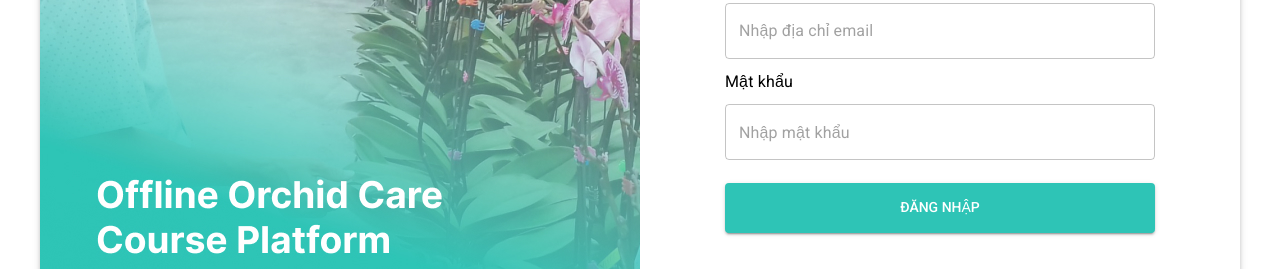
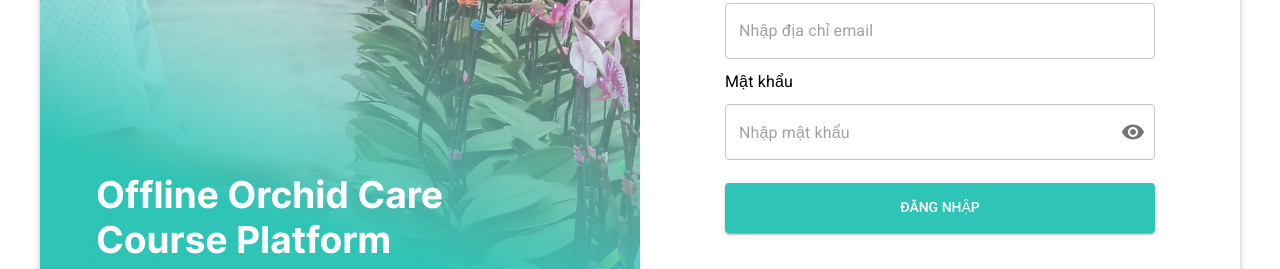
Before and after one commit to Deco-Team/orchidify-management, a React (Vite) app: page /login in a window 1280 px wide. Shown: the part 402-671 px from the top of the page. Built offline with nearby package versions, Linux system fonts and the light colour scheme; a web font is replaced by a local one.

Commit message:
[UI][NghiaVHD] add show/hidden password toggle

```diff
--- a/package.json
+++ b/package.json
@@ -1,5 +1,5 @@
 {
-  "name": "orchidify-management",
+  "name": "orchidify-instructor",
   "private": true,
   "version": "0.0.0",
   "type": "module",
--- /dev/null
+++ b/src/components/form/ControlledOutlinedInput.tsx
@@ -0,0 +1,29 @@
+import { Box, FormHelperText, InputLabel, OutlinedInput, OutlinedInputProps } from '@mui/material'
+import { FieldValues, useController, UseControllerProps } from 'react-hook-form'
+
+interface ControlledOutlinedInputProps<TFieldValues extends FieldValues> {
+  controller: UseControllerProps<TFieldValues>
+  label: string
+}
+
+const ControlledOutlinedInput = <TFieldValues extends FieldValues>({
+  controller,
+  label,
+  sx,
+  ...props
+}: ControlledOutlinedInputProps<TFieldValues> & OutlinedInputProps) => {
+  const {
+    field,
+    fieldState: { error }
+  } = useController(controller)
+
+  return (
+    <Box sx={sx}>
+      <InputLabel sx={{ marginBottom: '0.7rem', color: '#000000' }}>{label}</InputLabel>
+      <OutlinedInput error={!!error} {...field} {...props} />
+      {error ? <FormHelperText error>{error.message}</FormHelperText> : null}
+    </Box>
+  )
+}
+
+export default ControlledOutlinedInput
--- a/src/components/form/ControlledSelect.tsx
+++ b/src/components/form/ControlledSelect.tsx
@@ -32,7 +32,7 @@ const ControlledSelect = <TFieldValues extends FieldValues>({
           </MenuItem>
         ))}
       </Select>
-      {error ? <FormHelperText>{error.message}</FormHelperText> : null}
+      {error ? <FormHelperText error>{error.message}</FormHelperText> : null}
     </>
   )
 }
--- a/src/components/form/ControlledTextField.tsx
+++ /dev/null
@@ -1,27 +0,0 @@
-import { InputLabel, TextField, TextFieldProps } from '@mui/material'
-import { FieldValues, useController, UseControllerProps } from 'react-hook-form'
-
-interface ControlledTextFieldProps<TFieldValues extends FieldValues> {
-  controller: UseControllerProps<TFieldValues>
-  label: string
-}
-
-const ControlledTextField = <TFieldValues extends FieldValues>({
-  controller,
-  label,
-  ...props
-}: ControlledTextFieldProps<TFieldValues> & TextFieldProps) => {
-  const {
-    field,
-    fieldState: { error }
-  } = useController(controller)
-
-  return (
-    <>
-      <InputLabel sx={{ marginBottom: '0.7rem', color: '#000000' }}>{label}</InputLabel>
-      <TextField error={!!error} helperText={error?.message} {...field} {...props} />
-    </>
-  )
-}
-
-export default ControlledTextField
--- a/src/pages/login/components/LoginForm.tsx
+++ b/src/pages/login/components/LoginForm.tsx
@@ -1,13 +1,16 @@
 import { useForm } from 'react-hook-form'
 import { z } from 'zod'
 import { zodResolver } from '@hookform/resolvers/zod'
-import ControlledTextField from '~/components/form/ControlledTextField'
+import ControlledOutlinedInput from '~/components/form/ControlledOutlinedInput'
 import { StyledForm } from './LoginForm.styled'
 import { PrimaryButton } from '~/components/button/Button.styled'
 import ControlledSelect from '~/components/form/ControlledSelect'
 import { UserRole } from '~/global/constants'
 import useAuth from '~/auth/useAuth'
 import { notifyError, notifySuccess } from '~/utils/toastify'
+import { useState } from 'react'
+import { IconButton, InputAdornment } from '@mui/material'
+import { Visibility, VisibilityOff } from '@mui/icons-material'
 
 type FormValues = {
   role: UserRole
@@ -32,6 +35,16 @@ const validationSchema = z.object({
 })
 
 const LoginForm = () => {
+  const [showPassword, setShowPassword] = useState(false)
+
+  const handleClickShowPassword = () => {
+    setShowPassword(!showPassword)
+  }
+
+  const handleMouseDownPassword = (event: React.MouseEvent<HTMLButtonElement>) => {
+    event.preventDefault()
+  }
+
   const {
     handleSubmit,
     control,
@@ -66,16 +79,28 @@ const LoginForm = () => {
         fullWidth
         sx={{ marginBottom: '0.7rem' }}
       />
-      <ControlledTextField
+      <ControlledOutlinedInput
         controller={{ name: 'email', control: control }}
         label='Email'
         placeholder='Nhập địa chỉ email'
         fullWidth
         sx={{ marginBottom: '0.7rem' }}
       />
-      <ControlledTextField
+      <ControlledOutlinedInput
         controller={{ name: 'password', control: control }}
-        type='password'
+        type={showPassword ? 'text' : 'password'}
+        endAdornment={
+          <InputAdornment position='end'>
+            <IconButton
+              aria-label='toggle password visibility'
+              onClick={handleClickShowPassword}
+              onMouseDown={handleMouseDownPassword}
+              edge='end'
+            >
+              {showPassword ? <VisibilityOff /> : <Visibility />}
+            </IconButton>
+          </InputAdornment>
+        }
         label='Mật khẩu'
         placeholder='Nhập mật khẩu'
         fullWidth
```
Also changed, not shown: 1 other file (tests, documents, lock files or other folders).
